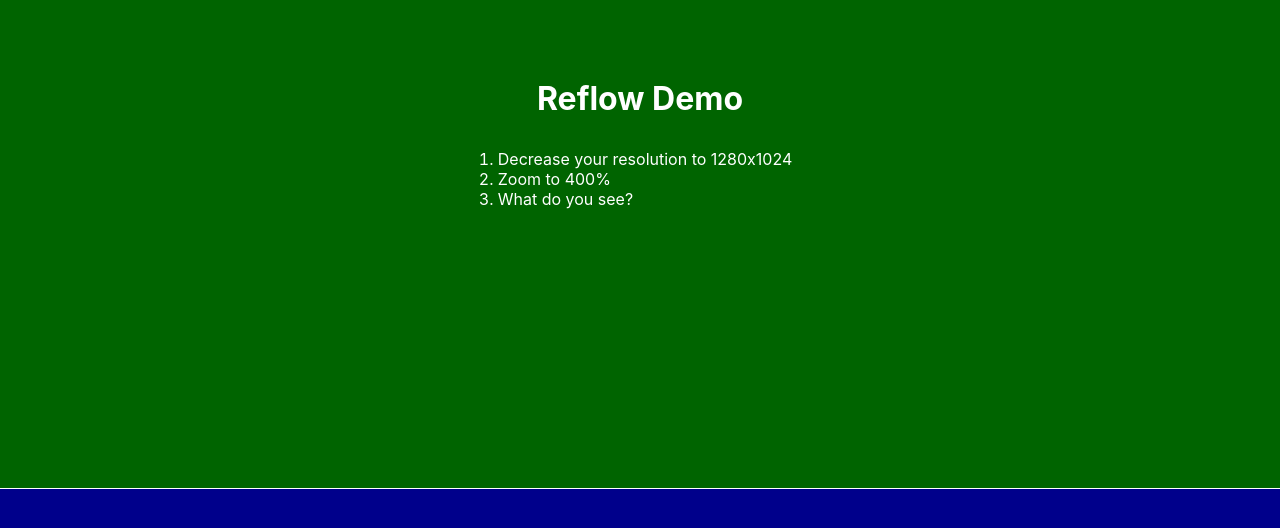
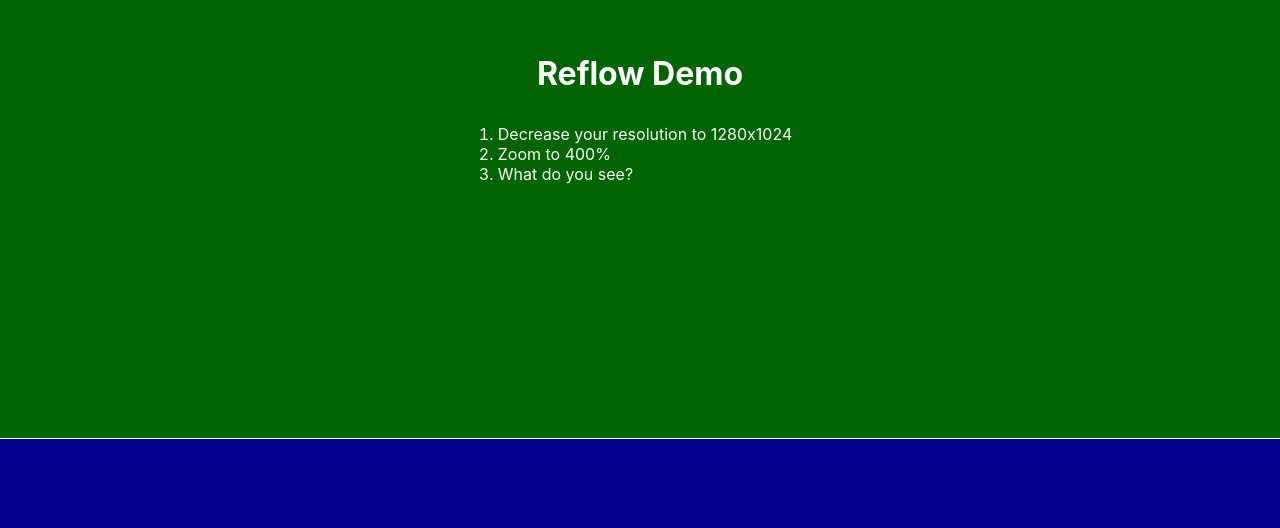
Before and after one commit to SuperJuicer/reflow, a React (Create React App) app: page / in a window 1280 px wide. Shown: the part 212-740 px from the top of the page. Built offline with nearby package versions, Linux system fonts and the light colour scheme.

Commit message:
Updated Bottom height

```diff
--- a/src/App.css
+++ b/src/App.css
@@ -1,5 +1,5 @@
 main {
-    min-height: calc(100vh - 100px);
+    min-height: calc(100vh - 150px);
     display: flex;
     flex-direction: column;
     align-items: center;
--- a/src/Bottom.css
+++ b/src/Bottom.css
@@ -1,5 +1,5 @@
 .bottom {
-    height: 100px;
+    height: 150px;
     box-sizing: border-box;
     border-top: 1px solid white;
     background-color: darkblue;
```
